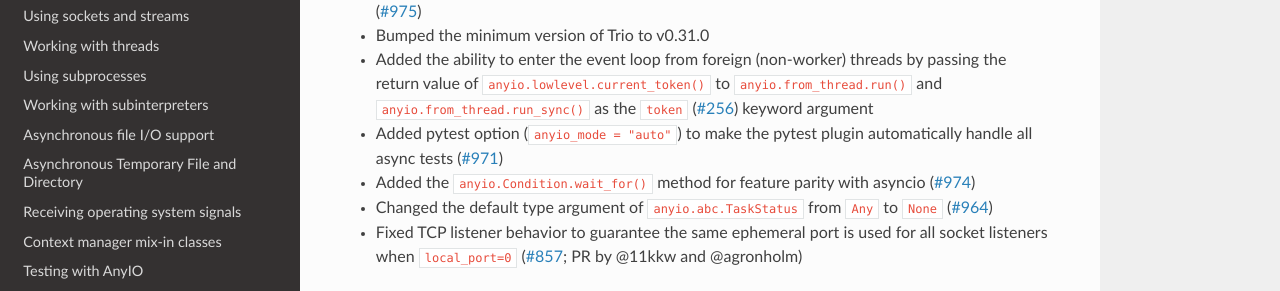
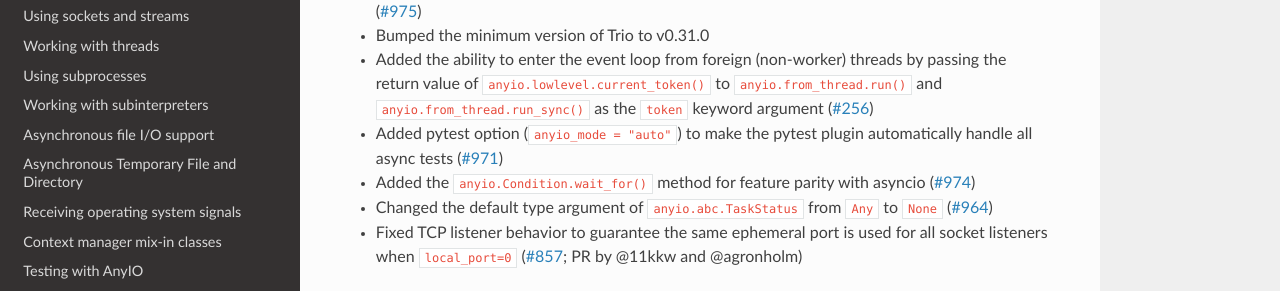
Before and after one commit to agronholm/anyio, a Sphinx documentation site: the page built from docs/versionhistory.rst, in a window 1280 px wide and 900 px high. Shown: the part 281-572 px from the top of the window. Built offline with Sphinx 7.4.7 and the Read the Docs theme 3.1.0, drawn with Linux system fonts in a browser that asks for light colours; the version number could not be read and is left out.

Commit message:
Fixed changelog entry formatting

```diff
--- a/docs/versionhistory.rst
+++ b/docs/versionhistory.rst
@@ -12,8 +12,7 @@ This library adheres to `Semantic Versioning 2.0 <http://semver.org/>`_.
 - Added the ability to enter the event loop from foreign (non-worker) threads by
   passing the return value of ``anyio.lowlevel.current_token()`` to
   ``anyio.from_thread.run()`` and ``anyio.from_thread.run_sync()`` as the ``token``
-  (`#256 <https://github.com/agronholm/anyio/issues/256>`_)
-  keyword argument
+  keyword argument (`#256 <https://github.com/agronholm/anyio/issues/256>`_)
 - Added pytest option (``anyio_mode = "auto"``) to make the pytest plugin automatically
   handle all async tests
   (`#971 <https://github.com/agronholm/anyio/pull/971>`_)
```
